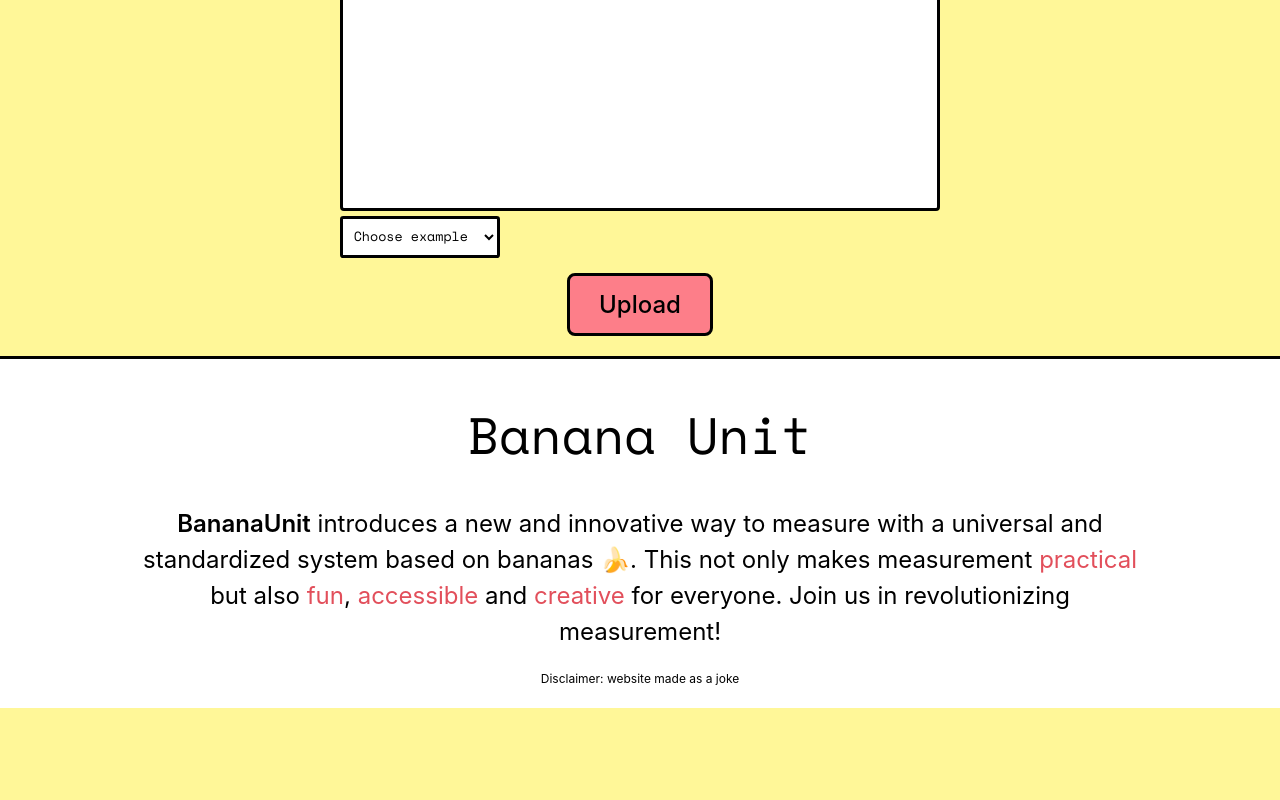
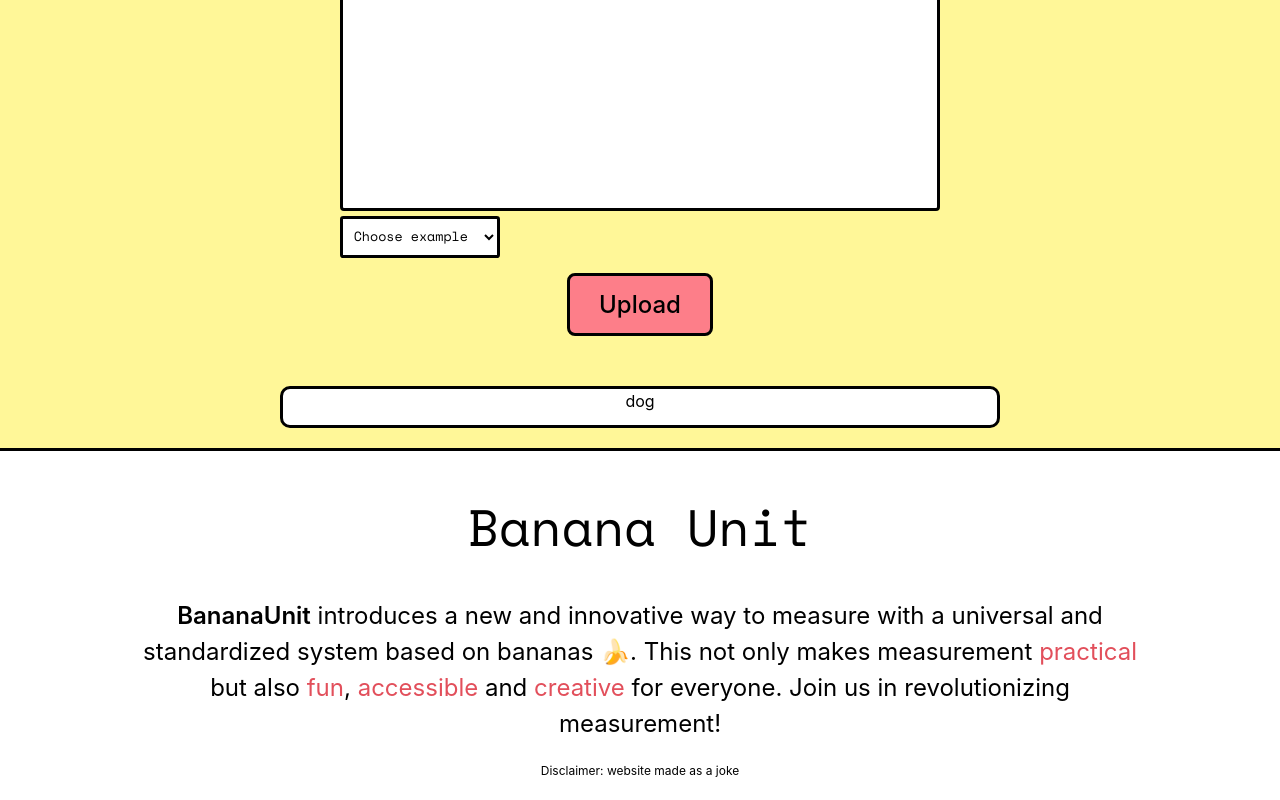
Before and after one commit to noituri/BananaUnit, a React (Vite) app: page / in a window 1280 px wide. Shown: the part 616-1416 px from the top of the page. Before the commit the page ends 1324 px from the top, so only its background shows below. Built offline with nearby package versions, Linux system fonts and the light colour scheme.

Commit message:
feat: added boxes

```diff
--- a/src/App.tsx
+++ b/src/App.tsx
@@ -1,5 +1,7 @@
 import { useState } from "react";
+import Stats from "./components/Stats";
 import BananaViewer from "./components/ViewerContainer";
+import { EXAMPLES } from "./models/example";
 import "./styles/App.css";
 
 function App() {
@@ -11,9 +13,13 @@ function App() {
           <BananaViewer />
           {/* If viewer not empty */}
           <button className="measure-button">Upload</button>
+          <div className="stats">
+            <Stats {...EXAMPLES["example-1.png"]} />
+          </div>
         </div>
       </div>
-      <div className="stats">
+
+      <div className="info">
         <section className="container">
           <h1 className="heading">Banana Unit</h1>
           <p>
@@ -26,10 +32,9 @@ function App() {
             <span className="accent"> creative</span> for everyone. Join us in
             revolutionizing measurement!
           </p>
-        <p className="disclaimer">Disclaimer: website made as a joke</p>
+          <p className="disclaimer">Disclaimer: website made as a joke</p>
         </section>
       </div>
-
     </div>
   );
 }
--- a/src/components/Box.tsx
+++ b/src/components/Box.tsx
@@ -4,14 +4,42 @@ export interface BoxProps {
   obj: DetectedObject;
   xScale: number;
   yScale: number;
+  isRef: boolean;
 }
 
-export default function Box({ obj, xScale, yScale }: BoxProps) {
+export default function Box({ obj, xScale, yScale, isRef }: BoxProps) {
+  const labelSize = 28;
+
   const x = obj.coord[0] * xScale;
   const y = obj.coord[1] * yScale;
   const width = obj.width * xScale;
   const height = obj.height * yScale;
+  const rgb = isRef ? [255, 248, 154] : [253, 138, 138];
 
-  // TODO: Show label, colors, onHover
-  return <rect x={x} y={y} width={width} height={height}></rect>;
+  return (
+    <g className="box" fontSize={labelSize}>
+      <rect
+        x={x}
+        y={y}
+        width={width}
+        height={height}
+        fill={`rgba(${rgb[0]}, ${rgb[1]}, ${rgb[2]}, 0.6)`}
+        stroke={`rgba(${rgb[0]}, ${rgb[1]}, ${rgb[2]}, 1.0)`}
+        strokeWidth={3}
+      ></rect>
+      <text x={x + width / 2} y={y + height / 2} text-anchor="middle">
+        {obj.label}
+      </text>
+
+      <text
+        x={x + width / 2}
+        y={y + height / 2 + labelSize}
+        text-anchor="middle"
+      >
+        {isRef
+          ? "reference"
+          : `${obj.banana_scale[0]} x ${obj.banana_scale[1]}🍌`}
+      </text>
+    </g>
+  );
 }
--- /dev/null
+++ b/src/components/Progress.tsx
@@ -0,0 +1,13 @@
+import { DetectedObject } from "../models/detectedObject";
+import "../styles/Progress.css";
+
+export default function Progress({ label }: DetectedObject) {
+  return (
+    <div className="progress-container">
+      {label}
+      <div className="progress-bar">
+        <div className="progress-bar-inner"></div>
+      </div>
+    </div>
+  );
+}
--- a/src/components/Stats.tsx
+++ b/src/components/Stats.tsx
@@ -1,3 +1,7 @@
-export default function Stats() {
-    return <></>;
+import { AnalizeResult } from "../models/analize";
+import Progress from "./Progress";
+
+export default function Stats({ banana, objects }: AnalizeResult) {
+  const objectsRanking = objects.map(o => <Progress {...o}/>)
+  return <>{objectsRanking}</>;
 }
--- a/src/components/Viewer.tsx
+++ b/src/components/Viewer.tsx
@@ -22,16 +22,17 @@ export default function Viewer({imgSrc, data}: ViewerProps) {
   const [yScale, setYScale] = useState(1);
 
   useLayoutEffect(() => {
-    if (ref.current == null) {
+    const size = ref.current;
+    if (size == null) {
       return;
     }
 
-    setXScale(ref.current!.offsetWidth / data!.imageSize[0]);
-    setYScale(ref.current!.offsetHeight / data!.imageSize[1]);
+    setXScale(size!.offsetWidth / data!.imageSize[0]);
+    setYScale(size!.offsetHeight / data!.imageSize[1]);
   }, []);
 
-  const banana = data!.banana && <Box key="main-banana" obj={data.banana!} xScale={xScale} yScale={yScale} />;
-  const boxes = data?.objects.map(o => <Box key={o.label} obj={o} xScale={xScale} yScale={yScale} />);
+  const banana = data!.banana && <Box key="main-banana" obj={data.banana!} xScale={xScale} yScale={yScale} isRef={true} />;
+  const boxes = data?.objects.map(o => <Box key={o.label} obj={o} xScale={xScale} yScale={yScale} isRef={false}/>);
 
   return (
     <div ref={ref} className="viewer-card">
--- a/src/models/example.tsx
+++ b/src/models/example.tsx
@@ -27,24 +27,10 @@ export const EXAMPLES: {[key: string]: AnalizeResult} = {
                 "height": 210.66000000000003,
                 "confidence": 0.994,
                 "banana_scale": [
-                    1.110428849902534,
-                    0.8995260258764253
+                    1.11,
+                    0.89
                 ]
             },
-            {
-                "label": "bed",
-                "coord": [
-                    0.04,
-                    -0.54
-                ],
-                "width": 514.98,
-                "height": 510.63,
-                "confidence": 0.989,
-                "banana_scale": [
-                    1.254824561403509,
-                    2.1804090695589053
-                ]
-            }
         ],
         "imageSize": [515, 511]
     }
--- a/src/styles/App.css
+++ b/src/styles/App.css
@@ -28,7 +28,7 @@
   max-width: 720px;
 }
 
-.stats {
+.info {
   background-color: #fff;
   border-top: 3px solid #000;
   padding: 5px;
@@ -36,8 +36,23 @@
   padding-bottom: 20px;
 }
 
-.stats > * {
+.info > * {
   max-width: 1000px;
+}
+
+.info p {
+  margin: 0;
+  font-size: 1.5em;
+}
+
+.info .disclaimer {
+  margin-top: 20px;
+  font-size: 12px;
+}
+
+.info h2 {
+  margin: 0;
+  font-size: 2em;
 }
 
 .container {
@@ -54,17 +69,10 @@
   margin-top: 10px;
 }
 
-.stats p {
-  margin: 0;
-  font-size: 1.5em;
+.stats {
+  margin-top: 50px;
+  color: #000;
+  background-color: #fff;
+  border: 3px solid #000;
+  border-radius: 10px;
 }
-
-.stats .disclaimer {
-  margin-top: 20px;
-  font-size: 12px;
-}
-
-.stats h2 {
-  margin: 0;
-  font-size: 2em;
-}
--- /dev/null
+++ b/src/styles/Progress.css
@@ -0,0 +1,13 @@
+.progress-container {
+
+}
+
+.progress-bar {
+    height: 12px;
+    border-radius: 0.5em;
+    border-color: #000;
+}
+
+.progress-bar-inner {
+    background-color: #FD7E89;
+}
--- a/src/styles/Viewer.css
+++ b/src/styles/Viewer.css
@@ -35,4 +35,16 @@
 
 .viewer-boxes rect {
   opacity: 50%;
+  transition: opacity 0.2s;
 }
+
+.viewer-boxes .box:hover > * {
+  opacity: 100%;
+  transition: opacity 0.2s;
+}
+
+
+.viewer-boxes text {
+  opacity: 0;
+  font-family: "Space Mono", monospace;
+}
```
